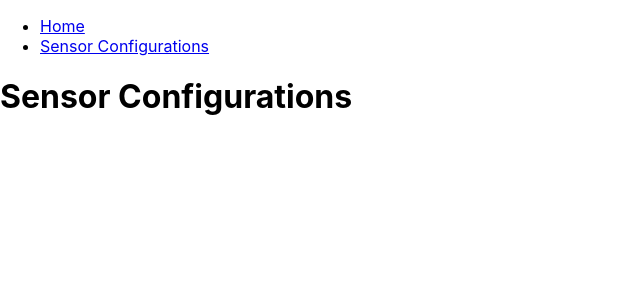
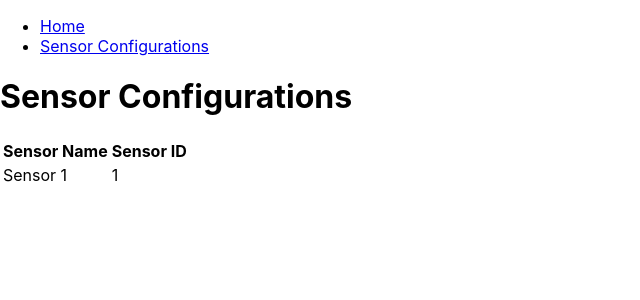
Before and after one commit to lawrencetanzhihao/iot-sensor-management, a React (Create React App) app: page /config in a window 1280 px wide. Shown: the top 300 px of the page, without its empty margins (0-640 px from the left). Built offline with nearby package versions, Linux system fonts and the light colour scheme; data requests are answered from the project's data file.

Commit message:
Added sensor configurations view

```diff
--- a/src/components/SensorConfig/SensorConfig.js
+++ b/src/components/SensorConfig/SensorConfig.js
@@ -1,10 +1,66 @@
-import React from "react";
+import axios from "axios";
+import React, { useEffect, useState } from "react";
+import { useTable } from "react-table";
 
 const SensorConfig = () => {
+  // Need to fetch the sensor data from our mock API, will use the useEffect hook to fetch the data when the component mounts
+  // useState hook to store the data
+  const [sensors, setSensors] = useState([]);
+
+  useEffect(() => {
+    axios.get("http://localhost:3001/sensors").then((response) => {
+      setSensors(response.data);
+    });
+  }, []);
+
+  const columns = React.useMemo(
+    () => [
+      {
+        Header: "Sensor Name",
+        accessor: "name",
+      },
+      {
+        Header: "Sensor ID",
+        accessor: "id",
+      },
+      // Add more columns as needed
+    ],
+    []
+  );
+
+  const { getTableProps, getTableBodyProps, headerGroups, rows, prepareRow } =
+    useTable({ columns, data: sensors });
+
   return (
     <div>
       <h1>Sensor Configurations</h1>
       {/* Sensor configurations will go here */}
+      {/* Display sensor data */}
+      {/* This code will display a table with the sensor data fetched from the mock API */}
+      {/* The table will have columns for the sensor name and ID, and a row for each sensor */}
+      <table {...getTableProps()}>
+        <thead>
+          {headerGroups.map((headerGroup) => (
+            <tr {...headerGroup.getHeaderGroupProps()}>
+              {headerGroup.headers.map((column) => (
+                <th {...column.getHeaderProps()}>{column.render("Header")}</th>
+              ))}
+            </tr>
+          ))}
+        </thead>
+        <tbody {...getTableBodyProps()}>
+          {rows.map((row) => {
+            prepareRow(row);
+            return (
+              <tr {...row.getRowProps()}>
+                {row.cells.map((cell) => (
+                  <td {...cell.getCellProps()}>{cell.render("Cell")}</td>
+                ))}
+              </tr>
+            );
+          })}
+        </tbody>
+      </table>
     </div>
   );
 };
--- /dev/null
+++ b/src/data/db.json
@@ -0,0 +1,14 @@
+{
+  "sensors": [
+    {
+      "id": 1,
+      "name": "Sensor 1",
+      "createdBy": "User 1",
+      "updatedBy": "User 1",
+      "createdAt": "2022-01-01T00:00:00Z",
+      "updatedAt": "2022-01-01T00:00:00Z",
+      "latitude": 51.509865,
+      "longitude": -0.118092
+    }
+  ]
+}
```
Also changed, not shown: src/App.css (deleted, +0 -38 lines), src/logo.svg (deleted), 1 other file (tests, documents, lock files or other folders).
